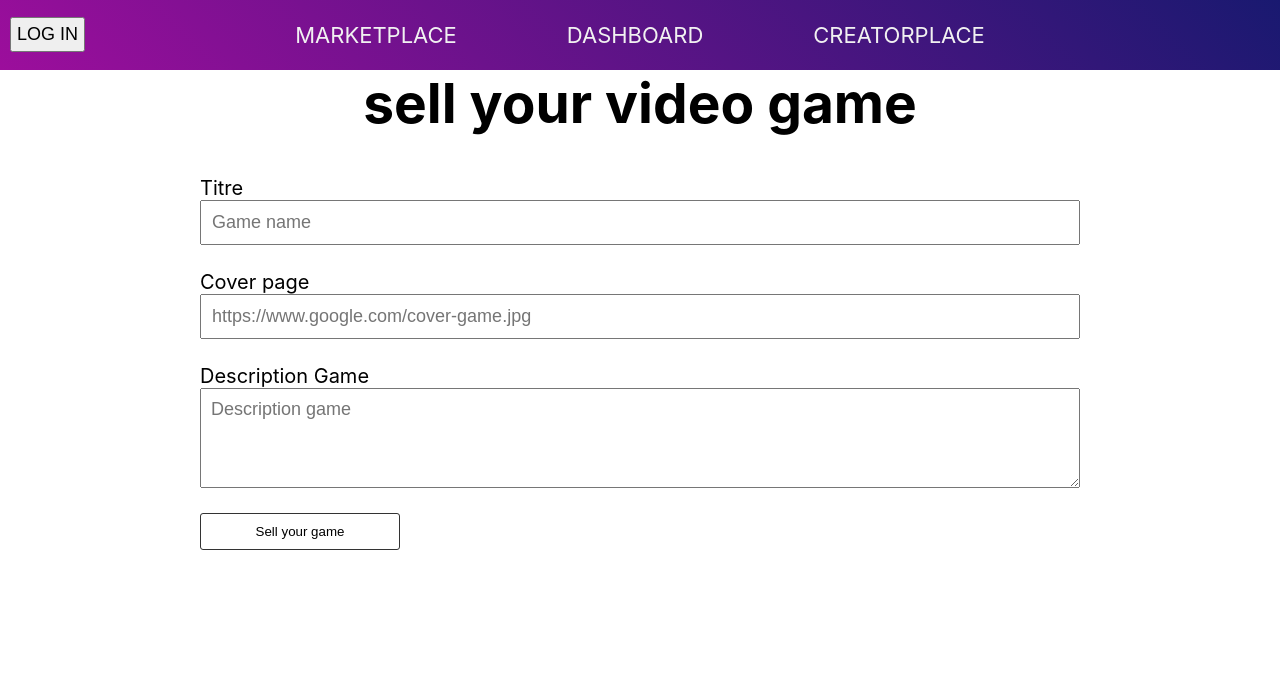
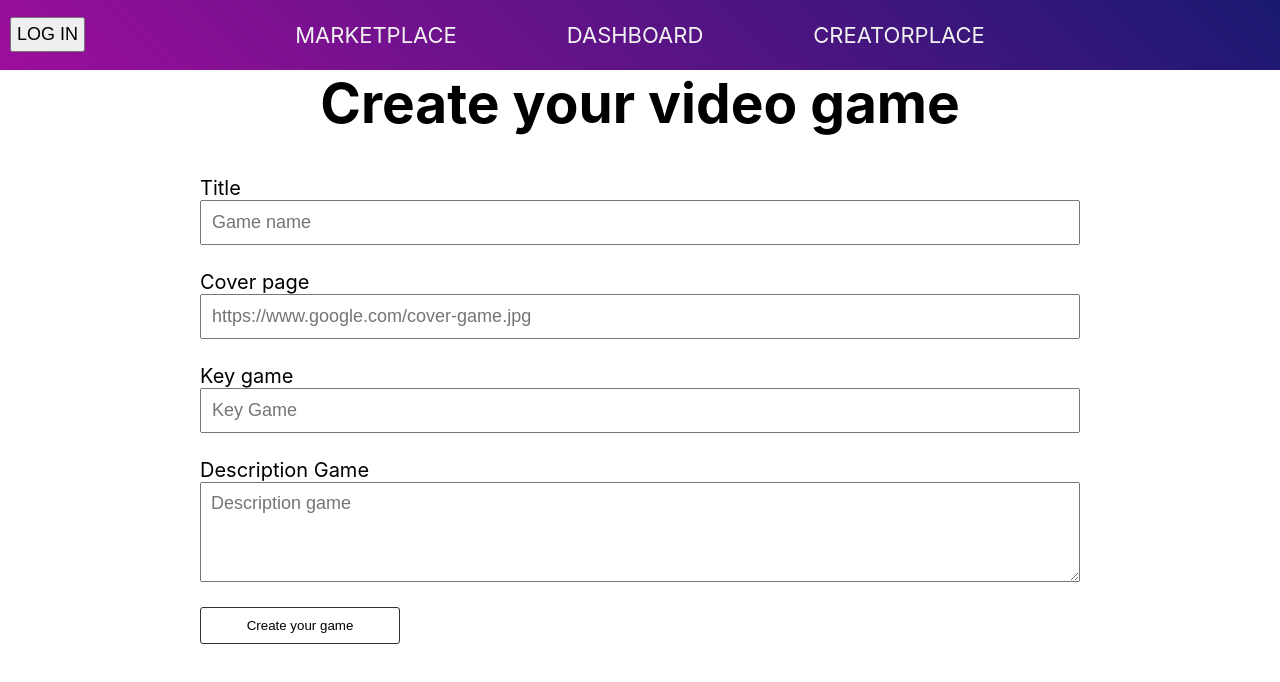
Before and after one commit to Roumez/frontCertif, a React (Create React App) app: page /creatorplace in a window 1280 px wide. Shown: the top 682 px of the page. Built offline with nearby package versions, Linux system fonts and the light colour scheme.

Commit message:
key game

```diff
--- a/src/Components/Copyright/ContentCreator.js
+++ b/src/Components/Copyright/ContentCreator.js
@@ -4,19 +4,22 @@ import './ContentCreator.css'
 const ContentCreator = () => {
   return (
     <>
-       <h1 className="title-form">sell your video game</h1>
+       <h1 className="title-form">Create your video game</h1>
 
       <form className="container-form">
-        <label htmlFor="title">Titre</label>
+        <label htmlFor="title">Title</label>
         <input type="text" id="title" placeholder="Game name" />
 
         <label htmlFor="image">Cover page</label>
         <input type="text" className="link" placeholder="https://www.google.com/cover-game.jpg" />
 
+         <label htmlFor="title">Key game</label>
+        <input type="text" id="title" placeholder="Key Game" />
+
         <label htmlFor="description">Description Game</label>
         <textarea id="description game" placeholder="Description game"></textarea>
 
-        <button>Sell your game</button>
+        <button>Create your game</button>
       </form>
     </>
   );
```
